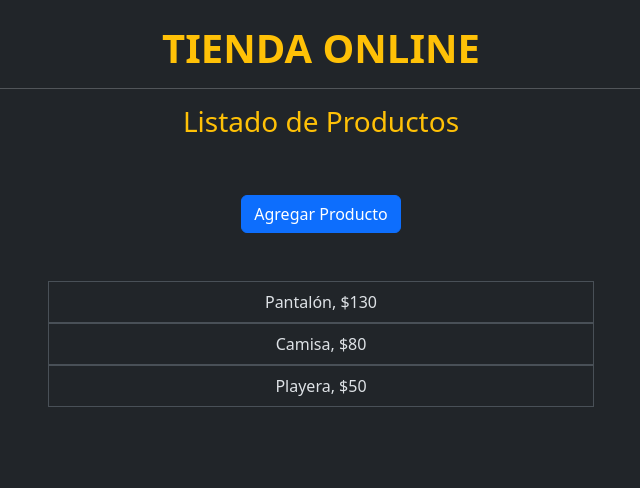
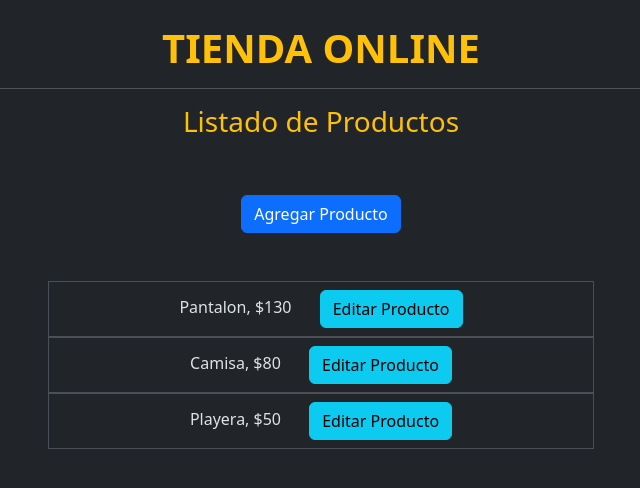
Before and after one commit to lrchirinos/tienda-online-angular, an Angular app: page / in a window 1280 px wide. Shown: the top 488 px of the page, without its empty margins (319-959 px from the left). Built offline with nearby package versions, Linux system fonts and the light colour scheme.

Commit message:
Ahora edita, elimina, agrega y muestra mensaje de error en diferente ruta

```diff
--- a/src/app/app.routes.ts
+++ b/src/app/app.routes.ts
@@ -1,10 +1,13 @@
 import { Routes } from '@angular/router';
 import { FormularioComponent } from './formulario/formulario.component';
 import { ListadoProductoComponent } from './listado-producto/listado-producto.component';
+import { ErrorComponent } from './error/error.component';
 
 export const routes: Routes = [
     {path:'', component: ListadoProductoComponent},
     {path:'listado', component: ListadoProductoComponent},
     {path:'agregar', component: FormularioComponent},
-    {path:'editar:id', component: FormularioComponent}
+    {path:'editar/:id', component: FormularioComponent},
+    //ruta comodin para cualquier otra ruta seleccionada
+    {path: '**', component: ErrorComponent}
 ];
--- /dev/null
+++ b/src/app/error/error.component.html
@@ -0,0 +1,11 @@
+<div class="contrainer d-flex flex-colum justify-content-center align-items-center my-5">
+    <div class="alert alert-danger text-center w-75">
+        <h1 class="display-4">
+            Error 404
+        </h1>
+        <p class="lead">
+            No se encuentra el recurso solicitado.
+        </p>
+        <a [routerLink]="['/']" class="btn btn-primary mt-3">Volver al inicio</a>
+    </div>
+</div>
--- a/src/app/formulario/formulario.component.html
+++ b/src/app/formulario/formulario.component.html
@@ -15,7 +15,14 @@
         required/>
     </div>
     <div class="d-flex justify-content-center mt-3">
-    <button type="submit" class='btn btn-primary'>Agregar</button>
-    <button type="button" class="btn btn-danger mx-3" (click)="cancelar()">Cancelar</button>
+    <button type="submit" class='btn btn-primary'>Guardar Producto</button>
+
+    @if(productoId !== null){
+        <button type="button" class="btn btn-danger mx-3" (click)="eliminarProducto()">
+            Eliminar Producto
+        </button>
+    }
+
+    <button type="button" class="btn btn-warning mx-3" (click)="cancelar()">Cancelar</button>
     </div>
 </form>
--- a/src/app/formulario/formulario.component.ts
+++ b/src/app/formulario/formulario.component.ts
@@ -2,7 +2,7 @@ import { Component, ElementRef, EventEmitter, Output, ViewChild } from '@angular
 import { Producto } from '../producto/producto.model';
 import { FormsModule } from '@angular/forms';
 import { ProductoService } from '../producto.service';
-import { Route, Router } from '@angular/router';
+import { ActivatedRoute, Route, Router } from '@angular/router';
 
 @Component({
   selector: 'app-formulario',
@@ -12,12 +12,28 @@ import { Route, Router } from '@angular/router';
   styleUrl: './formulario.component.css'
 })
 export class FormularioComponent {
+  productoId: number | null = null;
   descripcionInput: string = '';
   precioInput: number | null = null;
   constructor(
     private productoService: ProductoService,
-    private router: Router
+    private router: Router,
+    private route:ActivatedRoute
   ) { }
+
+  ngOnInit(){
+    //verificamos producto existente
+    const id = this.route.snapshot.paramMap.get('id');
+    if(id){
+      const producto = this.productoService.getProductoById(Number(id));
+      if(producto){
+        //si encontramos el producto lo cargamos en el formulario
+        this.productoId= producto.id;
+        this.descripcionInput = producto.descripcion;
+        this.precioInput = producto.precio;
+      }
+    }
+  }
   guardarProducto(evento: Event) {
     evento.preventDefault();
     // Validación simple para evitar productos sin descripción o con precio cero
@@ -26,13 +42,11 @@ export class FormularioComponent {
       console.log('Debe ingresar una descripción y un precio válidos');
       return;
     }
-    const producto = new Producto(this.descripcionInput, this.precioInput);
+    const producto = new Producto(this.productoId, this.descripcionInput, this.precioInput);
     // Agregamos el nuevo producto usando el servicio
-    this.productoService.agregarProducto(producto);
+    this.productoService.guardarProducto(producto);
     // Limpia los campos de entrada después de agregar el producto
-    this.descripcionInput = '';
-    this.precioInput = null;
-
+    this.limpiarFormulario();
     //para redirigir al inicio
     this.router.navigate(['/']);
   }
@@ -42,4 +56,17 @@ export class FormularioComponent {
     this.router.navigate(['/']);
   }
 
+  eliminarProducto(){
+    if(this.productoId!==null){
+      this.productoService.eliminarProducto(this.productoId);
+      this.limpiarFormulario();
+      this.router.navigate(['/']);
+    }
+  }
+
+  limpiarFormulario(){
+    this.productoId = null;
+    this.descripcionInput = '';
+    this.precioInput = null;
+  }
 }
--- a/src/app/producto.service.ts
+++ b/src/app/producto.service.ts
@@ -5,12 +5,46 @@ import { Producto } from './producto/producto.model';
   providedIn: 'root'
 })
 export class ProductoService {
-  productos: Producto[] = [
-    new Producto('Pantalón', 130.0),
-    new Producto('Camisa', 80.0),
-    new Producto('Playera', 50.0),
-  ];
-  agregarProducto(producto: Producto) {
-    this.productos.push(producto);
+
+  //variable para el ID siguiente y unico
+  private idSiguiente = 1;
+
+  productos: Producto[]=[];
+
+  constructor(){
+    //Inicializamos los productos
+    this.inicializarProductos();
+  }
+
+  private inicializarProductos(){
+    const producto1 = new Producto(this.idSiguiente++, 'Pantalon', 130.0);
+    const producto2 = new Producto(this.idSiguiente++, 'Camisa', 80.0);
+    const producto3 = new Producto(this.idSiguiente++, 'Playera', 50.0);
+    // Agregamos al arreglo de productos
+    this.productos.push(producto1,producto2, producto3);
+  }
+
+  //esta funcion sirve para agregar o modificar
+  guardarProducto(producto: Producto) {
+    if (producto.id ===null){
+      producto.id = this.idSiguiente++;
+      this.productos.push(producto);
+    } else{
+      const indice = this.productos.findIndex(p => p.id == producto.id);
+      if(indice !== -1){
+        this.productos[indice]=producto;
+      }
+    }
+  }
+
+  getProductoById(id: number): Producto | undefined {
+    return this.productos.find(producto => producto.id === id);
+  }
+
+  eliminarProducto (id:number){
+    const indice = this.productos.findIndex(producto => producto.id === id);
+    if(indice !== -1){
+      this.productos.splice(indice, 1);
+    }
   }
 }
--- a/src/app/producto/producto.component.html
+++ b/src/app/producto/producto.component.html
@@ -1,4 +1,6 @@
 <li class="list-group-item text-center">
-{{ producto.descripcion }},
-${{ producto.precio }}
+    {{ producto.descripcion }},
+    ${{ producto.precio }}
+    <button type="submit" class="btn btn-info ms-4" (click)="editarProducto(producto.id!)">
+        Editar Producto</button>
 </li>
--- a/src/app/producto/producto.component.ts
+++ b/src/app/producto/producto.component.ts
@@ -1,12 +1,21 @@
 import { Component, Input } from '@angular/core';
 import { Producto } from './producto.model';
+import { Router } from '@angular/router';
 
 @Component({
   selector: 'app-producto',
+  standalone: true,
   imports: [],
   templateUrl: './producto.component.html',
   styleUrl: './producto.component.css'
 })
 export class ProductoComponent {
   @Input() producto!: Producto;
+
+  constructor(private router: Router){}
+
+  editarProducto(id: number){
+    // Pasamos el ID en la URL
+    this.router.navigate(['/editar', id]);
+  }
 }
--- a/src/app/producto/producto.model.ts
+++ b/src/app/producto/producto.model.ts
@@ -1,6 +1,7 @@
 export class Producto {
-constructor(
-public descripcion: string,
-public precio: number
-) {}
+    constructor(
+        public id: number | null = null,
+        public descripcion: string,
+        public precio: number
+    ) { }
 }
```
Also changed, not shown: src/app/error/error.component.ts (added, +12 -0 lines), src/app/error/error.component.css (added).
